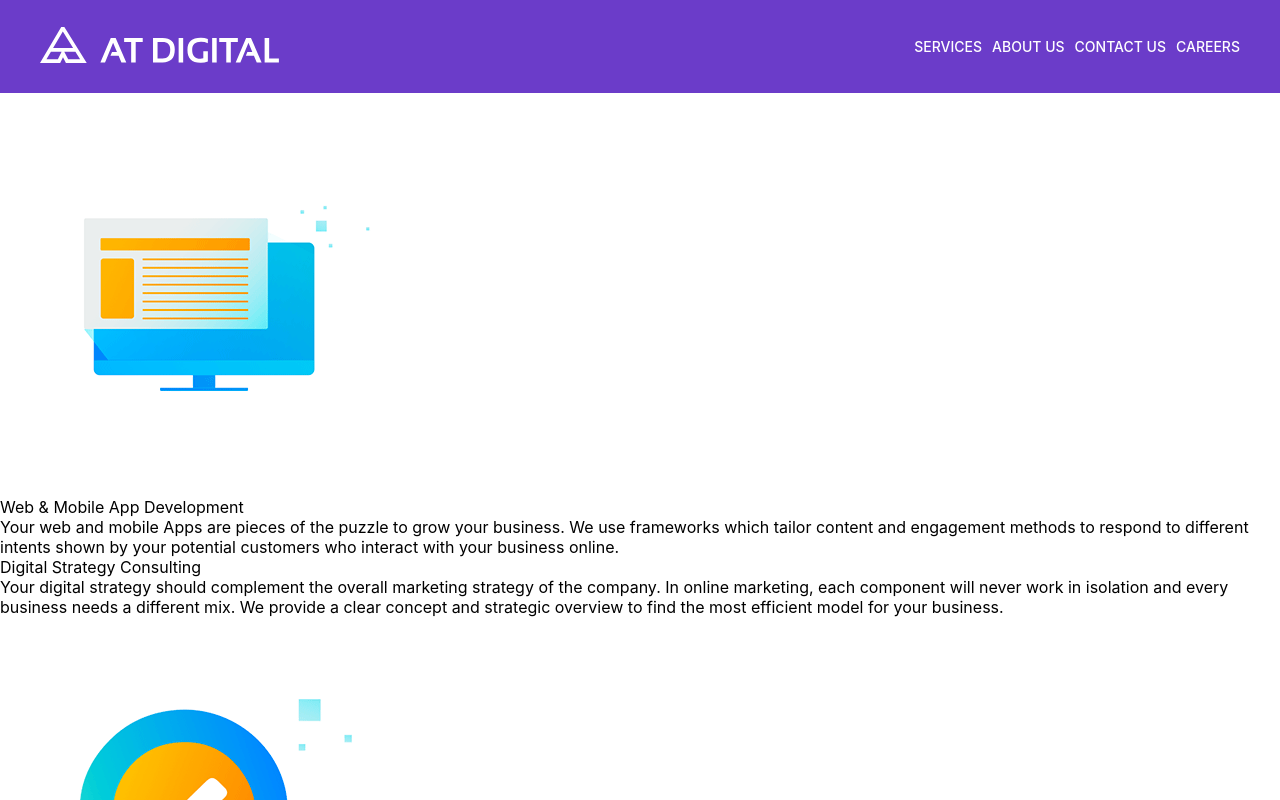
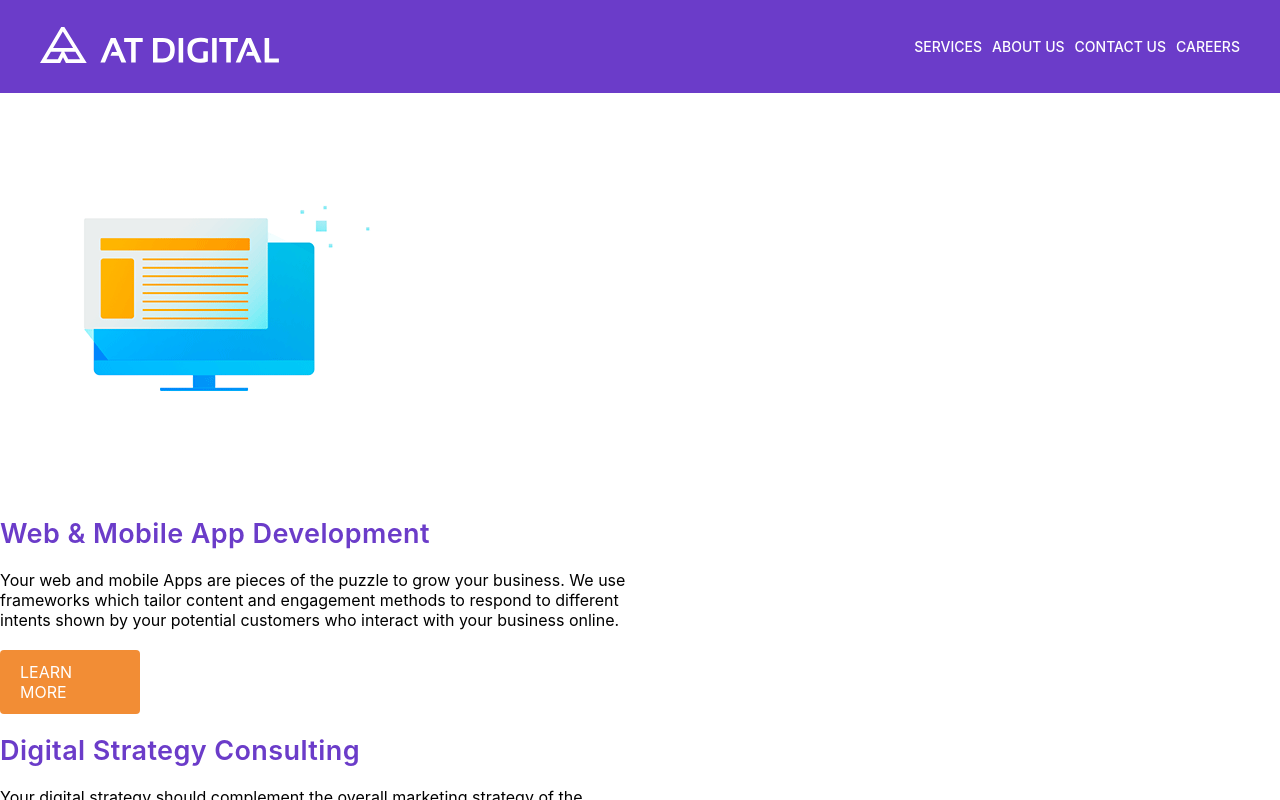
Before and after one commit to malindakpt/my-app2, a React (Create React App) app: page / in a window 1280 px wide. Shown: the top 800 px of the page. Built offline with nearby package versions, Linux system fonts and the light colour scheme.

Commit message:
working ok

```diff
--- a/src/App.tsx
+++ b/src/App.tsx
@@ -21,9 +21,11 @@ function App() {
   return (
     <div>
       <TopBar />
+      <div>
       {
         bannerData.map(b => <Banner title={b.title} body={b.body} leftImage={b.leftImage} rightImage={b.rightImage} />)
       }
+      </div>
       <Footer />
     </div>
   );
--- a/src/components/banner/banner.scss
+++ b/src/components/banner/banner.scss
@@ -0,0 +1,36 @@
+.banner {
+    width: 100%;
+
+    .image {
+        width: 40%;
+        // float: left;
+    }
+
+    .content {
+
+        width: 50%;
+        // float: left;
+
+        .title {
+            color: #6B3CC9;
+            font-size: 27px;
+            font-style: normal;
+            font-weight: 600;
+            line-height: 33px;
+            /* 122.222% */
+            letter-spacing: 0.4px;
+            margin-top: 20px;
+            margin-bottom: 20px;
+        }
+
+        .button {
+            margin-top: 20px;
+            border-radius: 4px;
+            background: #F28D35;
+            color: white;
+            padding: 12px 20px;
+            width: 100px;
+        }
+
+    }
+}
--- a/src/components/banner/banner.tsx
+++ b/src/components/banner/banner.tsx
@@ -2,7 +2,7 @@ import './banner.scss';
 import { FC } from 'react';
 
 export const Banner: FC<{ title: string; body: string, leftImage: any, rightImage: any }> = ({ title, body, leftImage, rightImage }) => <>
-    <div>
+    <div className='banner'>
         {leftImage && <div className='image'>
             <img src={leftImage} />
         </div>}
@@ -14,7 +14,7 @@ export const Banner: FC<{ title: string; body: string, leftImage: any, rightImag
                 {body}
             </div>
             <div className='button'>
-
+                LEARN MORE
             </div>
         </div>
         {rightImage && <div className='image'>
```
